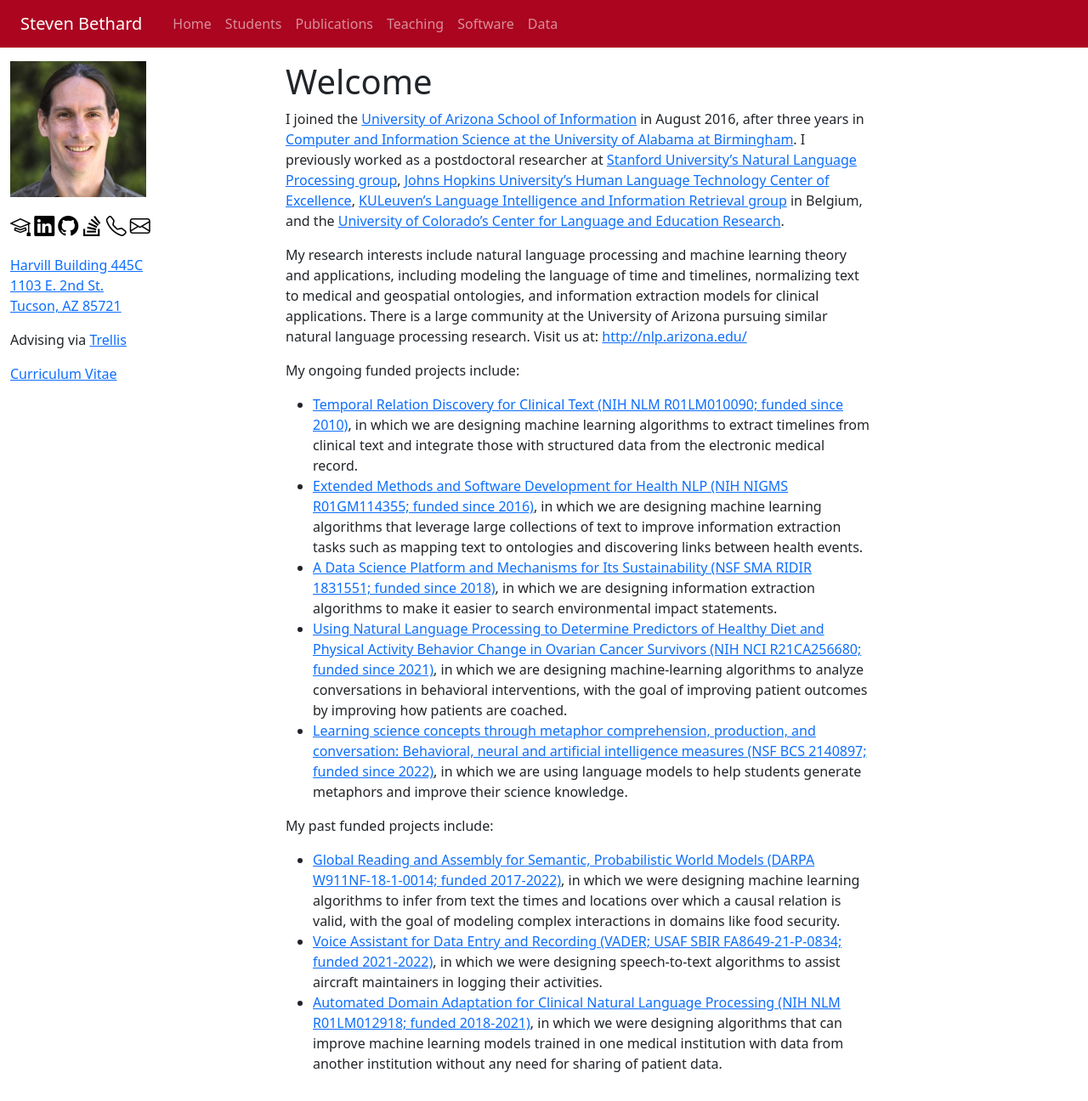
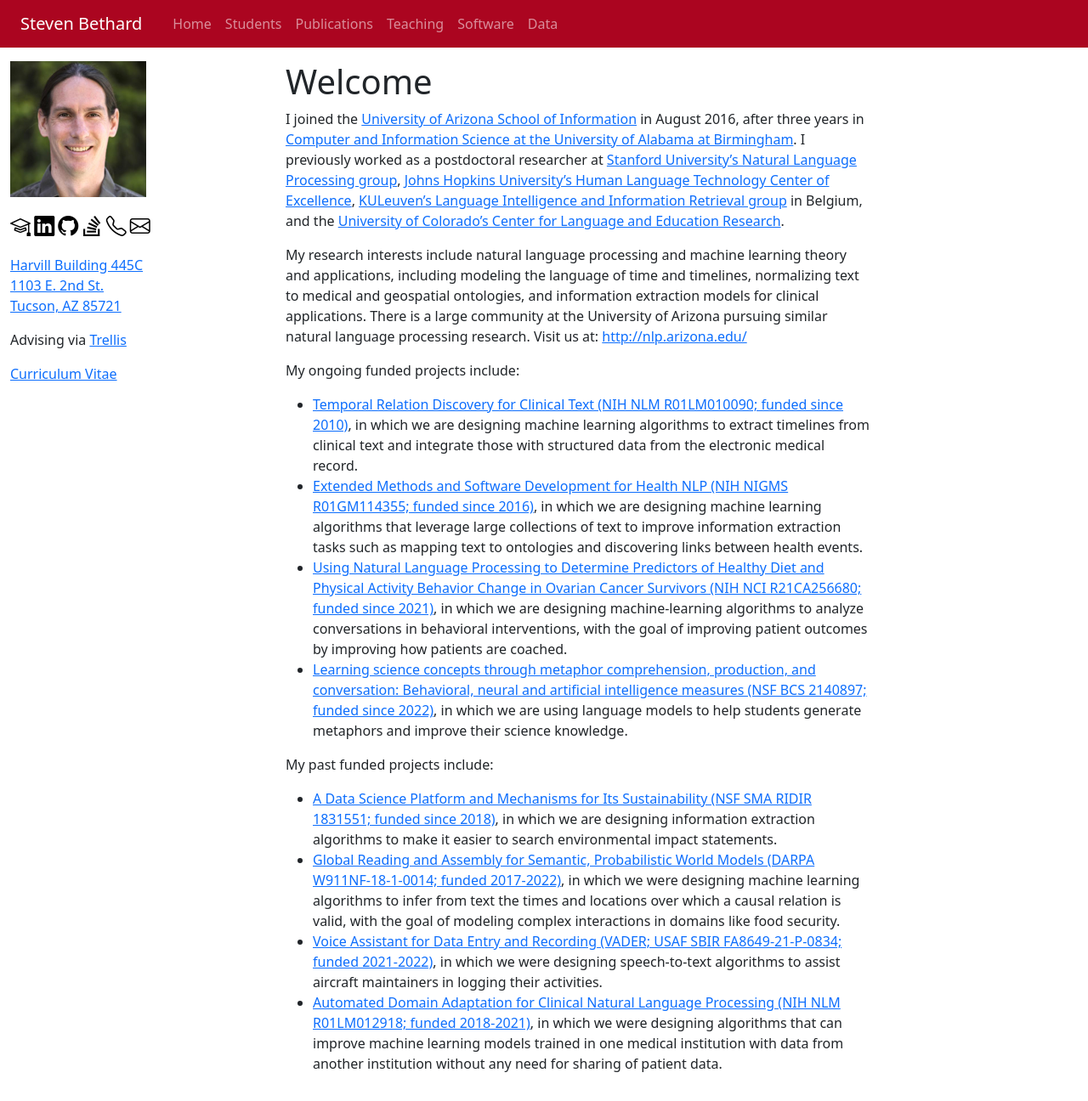
Before and after one commit to bethard/bethard.github.io, a Jekyll site: the page built from index.md, in a window 1280 px wide. Shown: the whole page at 85% size. Built offline with Jekyll 4.4.1, drawn with Linux system fonts in a browser that asks for light colours.

Commit message:
Updates grants: NEPAccess is complete

```diff
--- a/index.md
+++ b/index.md
@@ -20,12 +20,12 @@ My ongoing funded projects include:
 
 * [Temporal Relation Discovery for Clinical Text (NIH NLM R01LM010090; funded since 2010)](https://reporter.nih.gov/project-details/9735964), in which we are designing machine learning algorithms to extract timelines from clinical text and integrate those with structured data from the electronic medical record.
 * [Extended Methods and Software Development for Health NLP (NIH NIGMS R01GM114355; funded since 2016)](https://reporter.nih.gov/project-details/10209178), in which we are designing machine learning algorithms that leverage large collections of text to improve information extraction tasks such as mapping text to ontologies and discovering links between health events.
-* [A Data Science Platform and Mechanisms for Its Sustainability (NSF SMA RIDIR 1831551; funded since 2018)](https://www.nsf.gov/awardsearch/showAward?AWD_ID=1831551), in which we are designing information extraction algorithms to make it easier to search environmental impact statements.
 * [Using Natural Language Processing to Determine Predictors of Healthy Diet and Physical Activity Behavior Change in Ovarian Cancer Survivors (NIH NCI R21CA256680; funded since 2021)](https://reporter.nih.gov/project-details/10510666), in which we are designing machine-learning algorithms to analyze conversations in behavioral interventions, with the goal of improving patient outcomes by improving how patients are coached.
 * [Learning science concepts through metaphor comprehension, production, and conversation: Behavioral, neural and artificial intelligence measures (NSF BCS 2140897; funded since 2022)](https://www.nsf.gov/awardsearch/showAward?AWD_ID=2140897), in which we are using language models to help students generate metaphors and improve their science knowledge.
 
 My past funded projects include:
 
+* [A Data Science Platform and Mechanisms for Its Sustainability (NSF SMA RIDIR 1831551; funded since 2018)](https://www.nsf.gov/awardsearch/showAward?AWD_ID=1831551), in which we are designing information extraction algorithms to make it easier to search environmental impact statements.
 * [Global Reading and Assembly for Semantic, Probabilistic World Models (DARPA W911NF-18-1-0014; funded 2017-2022)](https://www.darpa.mil/program/world-modelers), in which we were designing machine learning algorithms to infer from text the times and locations over which a causal relation is valid, with the goal of modeling complex interactions in domains like food security.
 * [Voice Assistant for Data Entry and Recording (VADER; USAF SBIR FA8649-21-P-0834; funded 2021-2022)](https://www.sbir.gov/node/2165081), in which we were designing speech-to-text algorithms to assist aircraft maintainers in logging their activities.
 * [Automated Domain Adaptation for Clinical Natural Language Processing (NIH NLM R01LM012918; funded 2018-2021)](https://reporter.nih.gov/project-details/9579181), in which we were designing algorithms that can improve machine learning models trained in one medical institution with data from another institution without any need for sharing of patient data.
```
